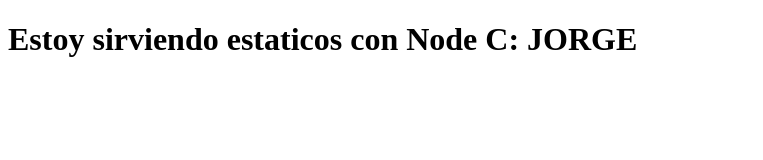
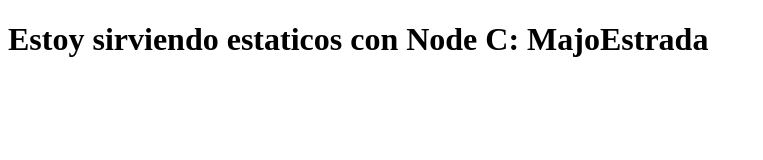
Before and after one commit to MajoEstrada20/lab7semana7, a website: page index.html in a window 1280 px wide. Shown: the whole page, without its empty margins (0-763 px from the left). Drawn offline with Linux system fonts and the light colour scheme.

Commit message:
Update index.html

```diff
--- a/index.html
+++ b/index.html
@@ -7,6 +7,6 @@
     <title>Document</title>
 </head>
 <body>
-    <h1>Estoy sirviendo estaticos con Node C: JORGE</h1>
+    <h1>Estoy sirviendo estaticos con Node C: MajoEstrada</h1>
 </body>
 </html>
```
